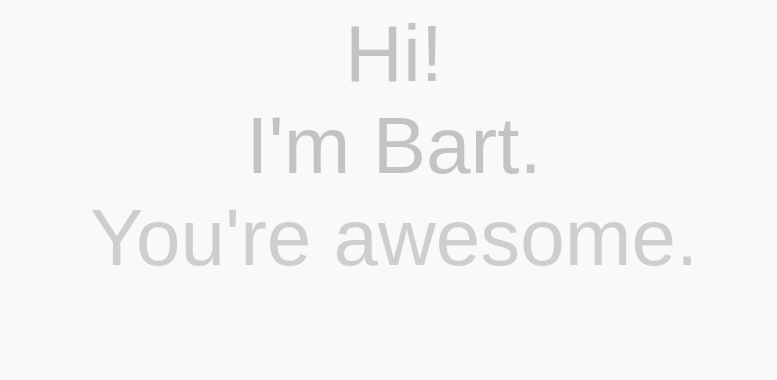
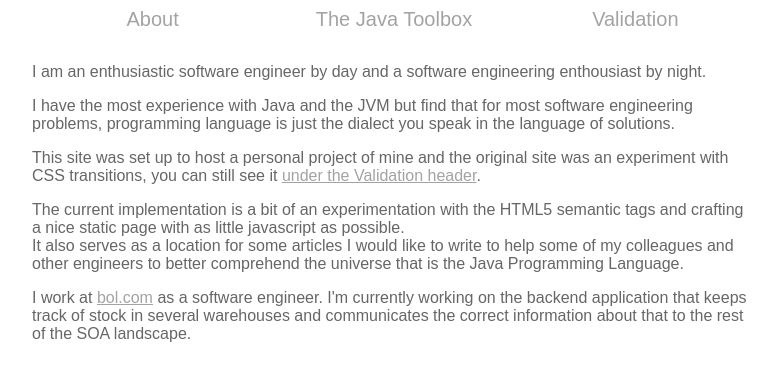
Before and after one commit to benkelaar/bartenkelaar.com, a plain HTML site: page public_html/index.html in a window 1280 px wide. Shown: the whole page, without its empty margins (246-1023 px from the left). Drawn offline with Linux system fonts and the light colour scheme.

Commit message:
Initial start with more extensive personal site

```diff
--- /dev/null
+++ b/public_html/css/index.css
@@ -0,0 +1,3 @@
+main section h1 {
+	display: none;
+}
--- a/public_html/css/page.css
+++ b/public_html/css/page.css
@@ -1,26 +1,35 @@
-body {
-	background-color: #f9f9f9;
-	font-family: sans-serif;
-	font-size: 80px;
+html {
+    margin: 0 auto;
+    max-width: 740px;
 }
 
-div {
-	color: rgba(195, 195, 195, 0);
-	text-align: center;
-    -webkit-transition: color 2s;
-    transition: color 2s;
+body {
+	color: #666666;
+	font-family: sans-serif;
+	font-weight: 100;
 }
 
-.introduction {
-    -webkit-transition-delay: 2s;
-	transition-delay: 2s;
+nav {
+	width: 100%;
+	display: table;
+	table-layout: fixed;
 }
 
-.truth {
-    -webkit-transition-delay: 4s;
-	transition-delay: 4s;
+nav a {
+	display: table-cell;
+	text-align: center;
+	font-size: 20px;
+	text-decoration: none;
 }
 
-.shown {
-	color: rgba(195, 195, 195, 1);
+nav a:hover {
+	background-color: #ebebeb;
 }
+
+a {
+	color: #a3a3a3;
+}
+
+main {
+	margin: 2em 0;
+}
--- /dev/null
+++ b/public_html/css/validation.css
@@ -0,0 +1,24 @@
+body {
+	font-size: 80px;
+}
+
+div {
+	color: rgba(195, 195, 195, 0);
+	text-align: center;
+    -webkit-transition: color 2s;
+    transition: color 2s;
+}
+
+.introduction {
+    -webkit-transition-delay: 2s;
+	transition-delay: 2s;
+}
+
+.truth {
+    -webkit-transition-delay: 4s;
+	transition-delay: 4s;
+}
+
+.shown {
+	color: rgba(195, 195, 195, 1);
+}
--- a/public_html/index.html
+++ b/public_html/index.html
@@ -7,19 +7,51 @@
 	<title>Bart Enkelaar - Welcome</title>
 
 	<link rel="stylesheet" href="css/page.css" />
+	<link rel="stylesheet" href="css/index.css" />
 </head>
 <body>
-	<div class="greeting">Hi!</div>
-	<div class="introduction">I'm Bart.</div>
-	<div class="truth">You're awesome.</div>
+	<nav>
+		<a href="index.html">About</a>
+		<a href="javatoolbox/intro.html">The Java Toolbox</a>
+		<a href="validation.html">Validation</a>
+	</nav>
+	<main>
+		<section>
+			<a name="aboutme"><h1>About Me</h1></a>
+			<p>
+				I am an enthusiastic software engineer by day and a software
+				engineering enthousiast by night.
+			</p>
 
-	<script type="text/javascript">
-		window.onload = function () {
-			var divs = document.getElementsByTagName('div');
-			Array.prototype.forEach.call(divs, function (div){
-			    div.className += ' shown';
-			});
-		}
-	</script>
+			<p>I have the most experience with Java and the JVM but find that
+				for most software engineering problems, programming language is just
+				the dialect you speak in the language of solutions.
+			</p>
+		</section>
+		<section>
+			<a name="thissite"><h1>This Site</h1></a>
+			<p>
+				This site was set up to host a personal project of mine and the original
+				site was an experiment with CSS transitions, you can still see it
+			  <a href="validation.html">under the Validation header</a>.
+		  </p>
+
+			<p>
+				The current implementation is a bit of an experimentation with the HTML5
+				semantic tags and crafting a nice static page with as little javascript
+				as possible. <br />
+				It also serves as a location for some articles I would like
+				to write to help some of my colleagues and other engineers to better
+				comprehend the universe that is the Java Programming Language.
+		  </p>
+		</section>
+		<section>
+			<a name="work"><h1>Work</h1></a>
+			I work at <a href="http://www.bol.com/">bol.com</a> as a software
+			engineer. I'm currently working on the backend application that keeps track
+			of stock in several warehouses and communicates the correct information
+			about that to the rest of the SOA landscape.
+		</section>
+	</main>
 </body>
 </html>
```
Also changed, not shown: public_html/javatoolbox/intro.html (added, +19 -0 lines), public_html/validation.html (added, +26 -0 lines), 1 other file.
